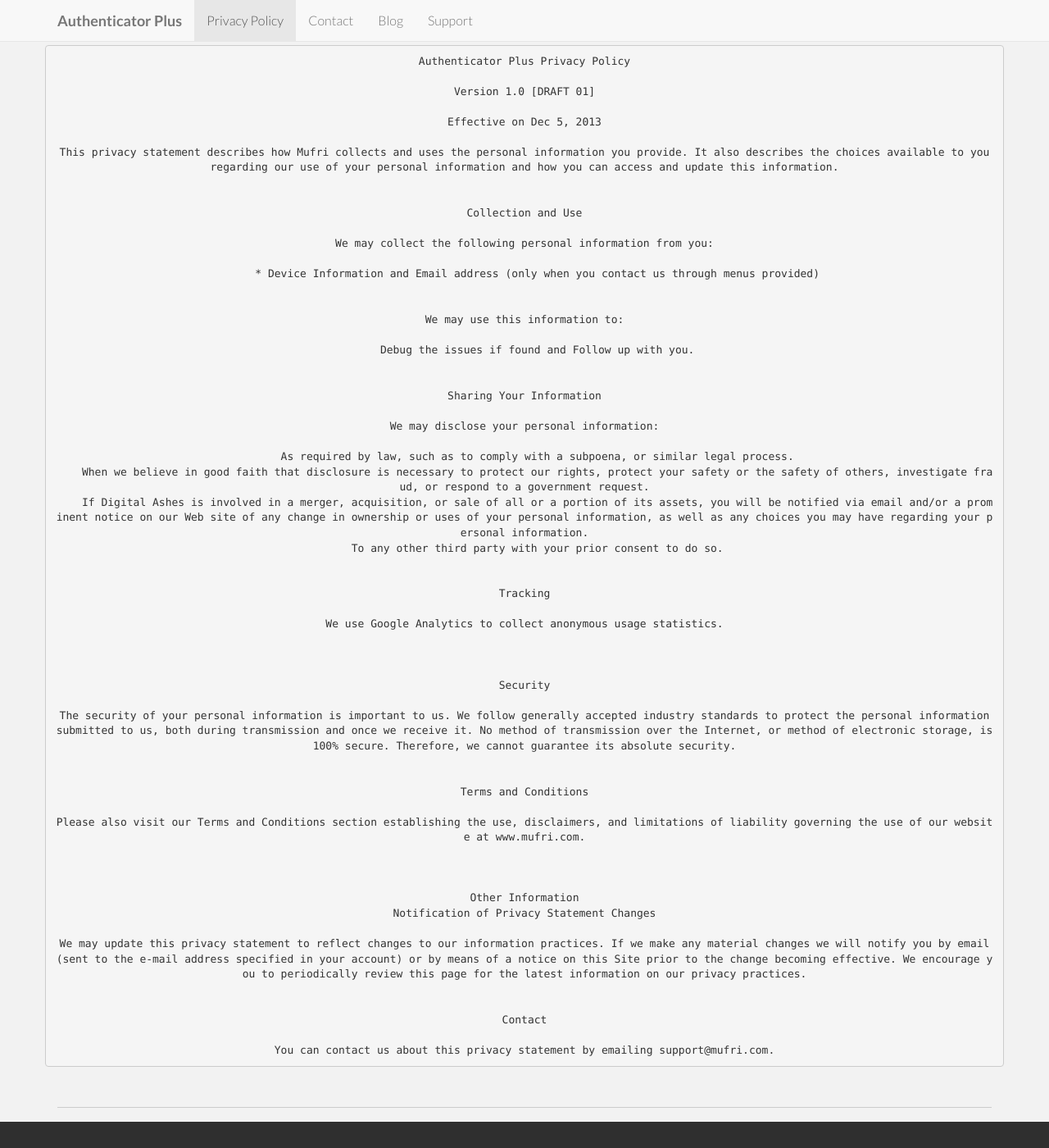
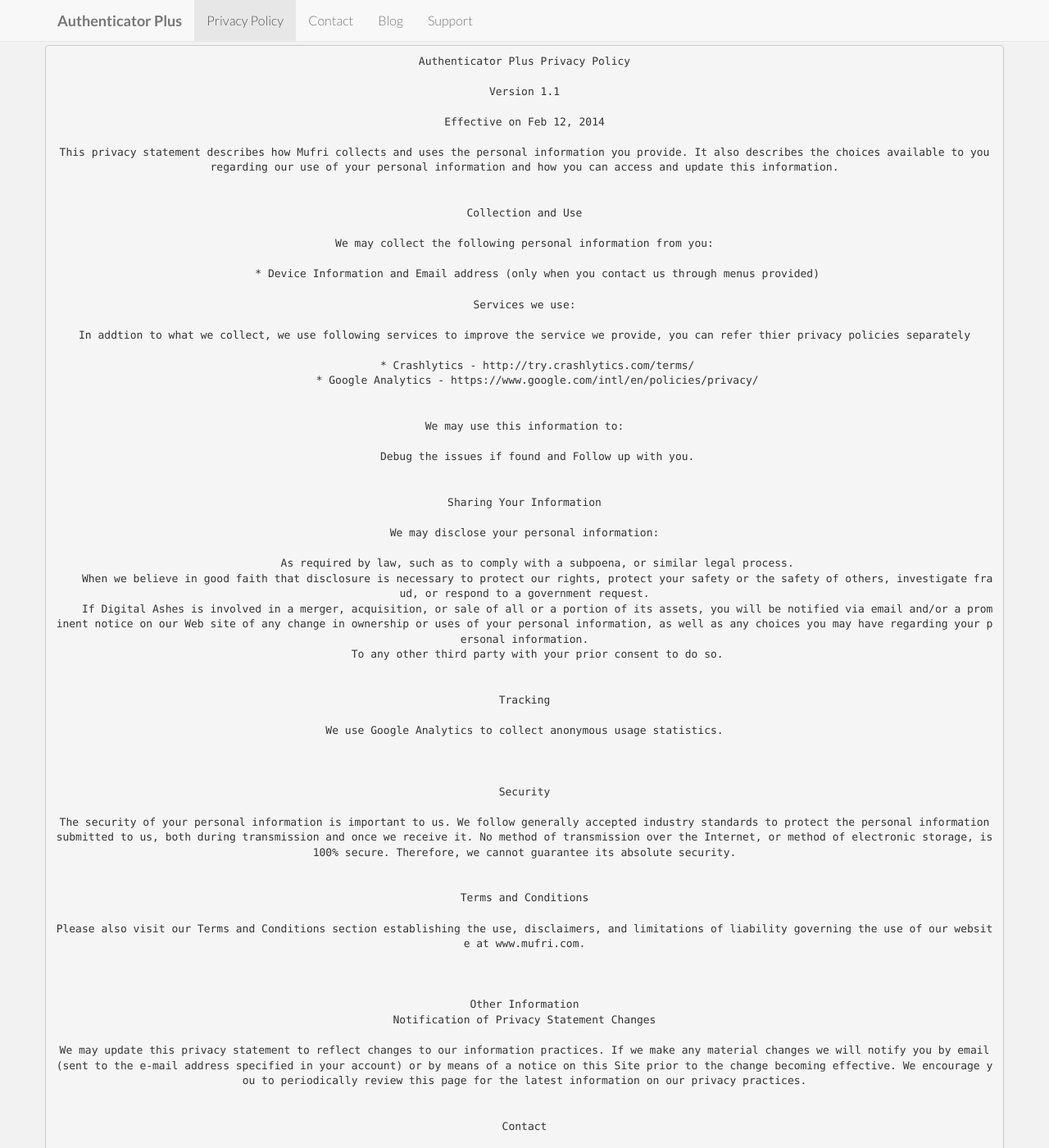
Before and after one commit to mufri/Authenticator-Plus, a Jekyll site: the page built from privacy.md, in a window 1280 px wide and 1400 px high. Shown: the whole window at 82% size. Built offline with Jekyll 4.4.1, drawn with Linux system fonts in a browser that asks for light colours; Markdown is read by kramdown in place of the engine named in the settings; a script that is not in the unit is left out; some of the changed text lies outside the part shown.

Commit message:
Update privacy.md

```diff
--- a/privacy.md
+++ b/privacy.md
@@ -6,9 +6,9 @@
 
     Authenticator Plus Privacy Policy
 
-    Version 1.0 [DRAFT 01]
+    Version 1.1
 
-    Effective on Dec 5, 2013
+    Effective on Feb 12, 2014
 
     This privacy statement describes how Mufri collects and uses the personal information you provide. It also describes the choices available to you regarding our use of your personal information and how you can access and update this information.
 
@@ -18,6 +18,13 @@
     We may collect the following personal information from you:
 
         * Device Information and Email address (only when you contact us through menus provided)
+
+    Services we use:
+
+    In addtion to what we collect, we use following services to improve the service we provide, you can refer thier privacy policies separately
+
+        * Crashlytics - http://try.crashlytics.com/terms/
+        * Google Analytics - https://www.google.com/intl/en/policies/privacy/
 
 
     We may use this information to:
```
